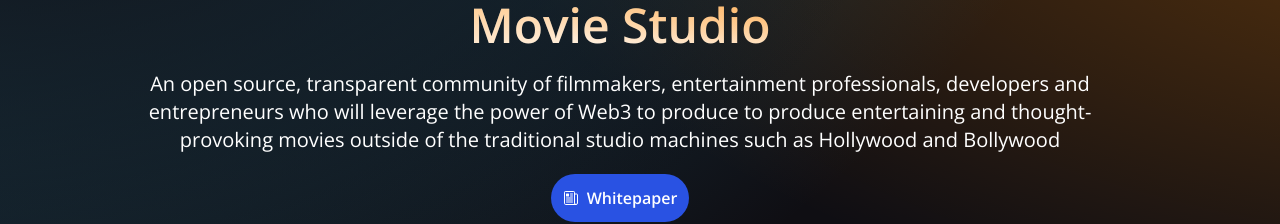
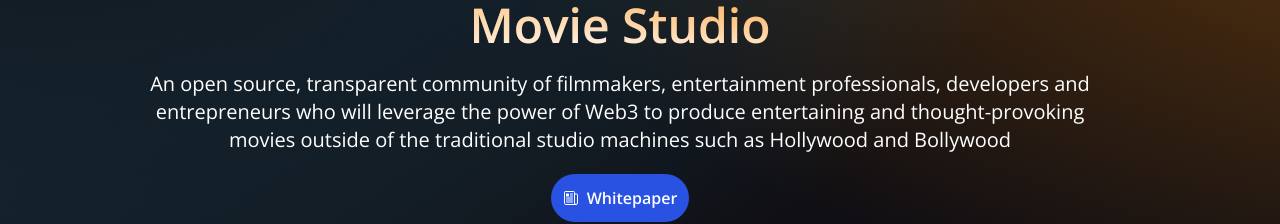
Before and after one commit to msdao/msdao, a React (Create React App) app in the folder site/: page / in a window 1280 px wide. Shown: the part 170-394 px from the top of the page. Built offline with nearby package versions, Linux system fonts and the light colour scheme.

Commit message:
fix typos

```diff
--- a/site/src/components/Welcome.jsx
+++ b/site/src/components/Welcome.jsx
@@ -20,9 +20,9 @@
 					<p className="mt-3 sm:mt-3  text-white md:w-11/12 w-11/12 font-light text-xl leading-7 text-center mg:text-left">
 						An open source, transparent community of filmmakers, entertainment
 						professionals, developers and entrepreneurs who will leverage the
-						power of Web3 to produce to produce entertaining and
-						thought-provoking movies outside of the traditional studio machines
-						such as Hollywood and Bollywood
+						power of Web3 to produce entertaining and thought-provoking movies
+						outside of the traditional studio machines such as Hollywood and
+						Bollywood
 					</p>
 
 					<a
```
